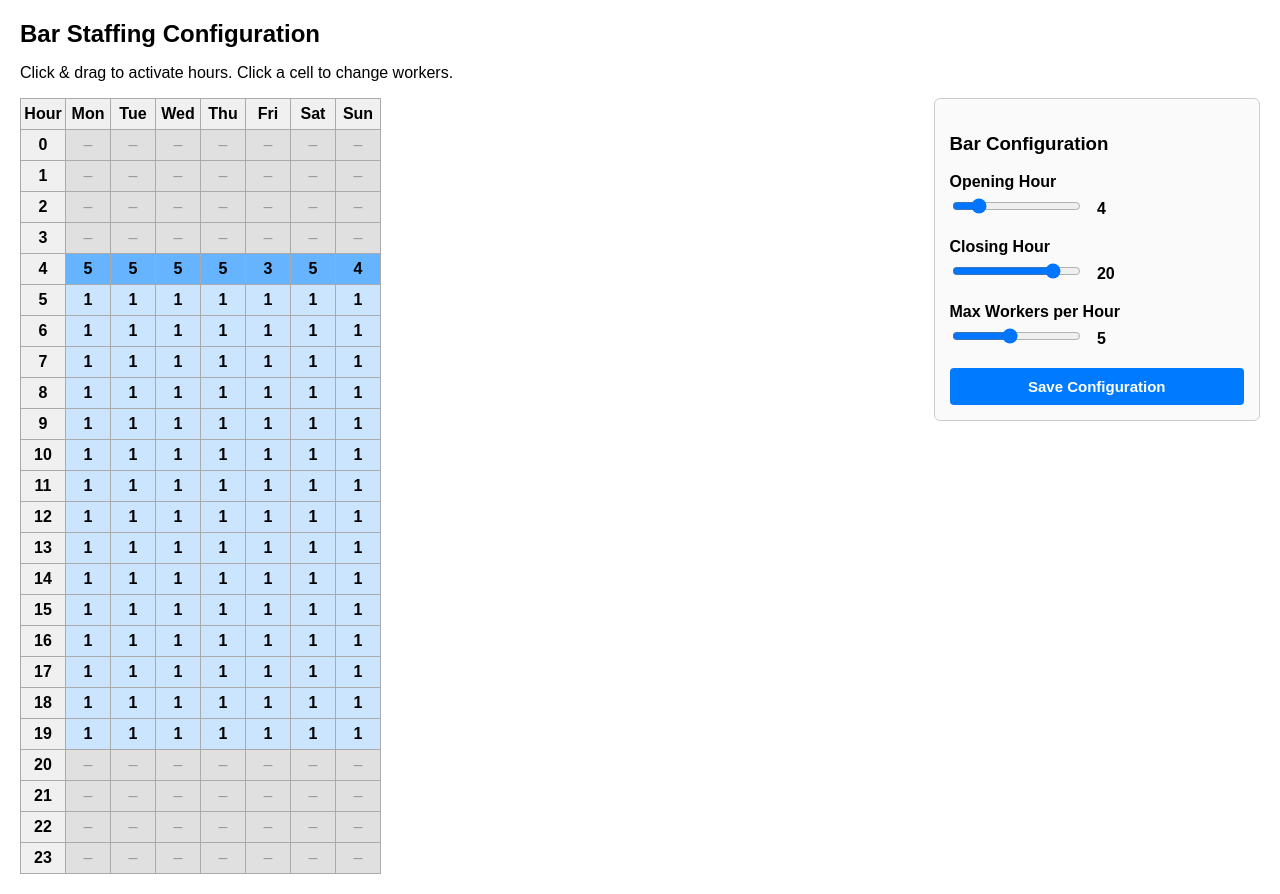
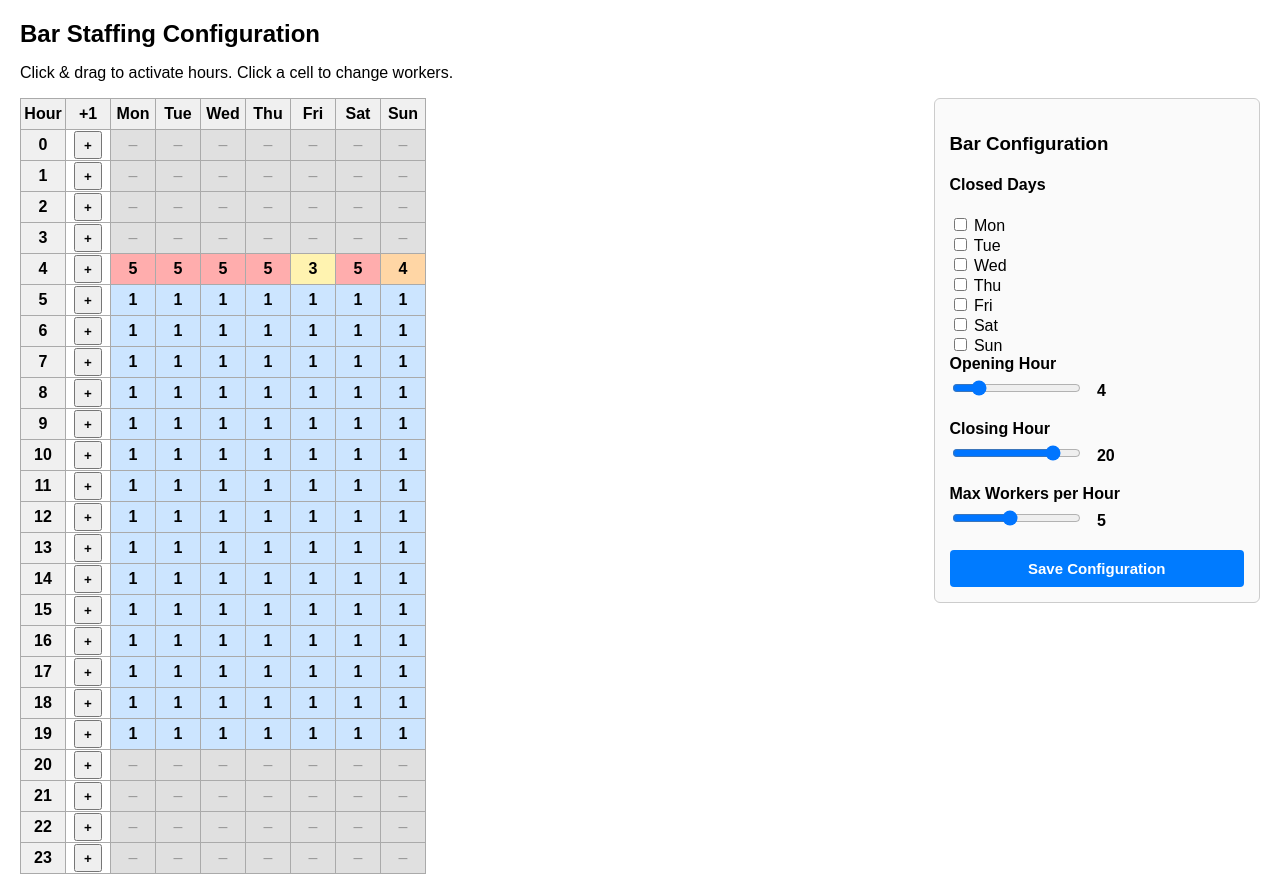
Before and after one commit to Rezacs/Tiffany, a Django app: page /config/staffing/ in a window 1280 px wide. Run offline with Django 5.2, Linux system fonts and the light colour scheme; data comes from the database, SQL or seed files in the repository; both versions use the stored data as it was after the commit.

Commit message:
adjusting the table

```diff
--- a/scheduler/models.py
+++ b/scheduler/models.py
@@ -13,6 +13,8 @@ class BarConfig(models.Model):
     opening_hour = models.IntegerField(default=4)  # 0–23
     closing_hour = models.IntegerField(default=23)  # 0–23
     max_workers_per_hour = models.IntegerField(default=4)
+    closed_days = models.JSONField(default=list)  # [0, 6] = Mon & Sun closed
+
 
 
 class StaffingRequirement(models.Model):
--- a/scheduler/views.py
+++ b/scheduler/views.py
@@ -70,20 +70,34 @@ from django.views.decorators.csrf import csrf_exempt
 from django.http import JsonResponse
 from django.shortcuts import render
 import json
-from .models import StaffingRequirement
 from .models import StaffingRequirement, BarConfig
 
 
 @csrf_exempt
 def staffing_config_view(request):
+
+    # ALWAYS get or create bar config first
+    bar, _ = BarConfig.objects.get_or_create(
+        id=1,
+        defaults={
+            "opening_hour": 0,
+            "closing_hour": 24,
+            "max_workers_per_hour": 4,
+            "closed_days": []
+        }
+    )
+
+    # -------------------------------
+    # POST: SAVE CONFIGURATION
+    # -------------------------------
     if request.method == "POST":
         data = json.loads(request.body)
 
-        # Save / update bar config
-        bar, _ = BarConfig.objects.get_or_create(id=1)
+        # Update bar config
         bar.opening_hour = data["opening_hour"]
         bar.closing_hour = data["closing_hour"]
         bar.max_workers_per_hour = data["max_workers"]
+        bar.closed_days = data.get("closed_days", [])
         bar.save()
 
         # Save staffing grid
@@ -98,12 +112,9 @@ def staffing_config_view(request):
 
         return JsonResponse({"status": "ok"})
 
-    # ---------- GET ----------
-    bar = BarConfig.objects.first()
-    opening_hour = bar.opening_hour if bar else 0
-    closing_hour = bar.closing_hour if bar else 24
-    max_workers = bar.max_workers_per_hour if bar else 4
-
+    # -------------------------------
+    # GET: RENDER PAGE
+    # -------------------------------
     saved = {}
     for req in StaffingRequirement.objects.all():
         saved.setdefault(req.day_of_week, {})
@@ -113,9 +124,10 @@ def staffing_config_view(request):
         "hours": range(24),
         "days": range(7),
         "day_names": ["Mon", "Tue", "Wed", "Thu", "Fri", "Sat", "Sun"],
-        "opening_hour": opening_hour,
-        "closing_hour": closing_hour,
-        "max_workers": max_workers,
+        "opening_hour": bar.opening_hour,
+        "closing_hour": bar.closing_hour,
+        "max_workers": bar.max_workers_per_hour,
+        "closed_days": bar.closed_days,
         "saved": saved,
     }
 
--- a/templates/config/staffing.html
+++ b/templates/config/staffing.html
@@ -50,15 +50,17 @@
     }
 
     td.open-hour {
-        background: #cce5ff;   /* 1 worker */
         cursor: pointer;
         font-weight: bold;
+        color: #000;
     }
 
-    td.multi-worker {
-        background: #66b3ff;   /* >1 workers */
-        color: #000;
-    }
+    /* Worker count colors */
+    td.workers-1 { background: #cce5ff; }   /* light blue */
+    td.workers-2 { background: #b6e3b6; }   /* green */
+    td.workers-3 { background: #fff3b0; }   /* yellow */
+    td.workers-4 { background: #ffd6a5; }   /* orange */
+    td.workers-5 { background: #ffadad; }   /* red */
 
     td.active {
         background: #66b3ff;
@@ -104,6 +106,14 @@
     .save-btn:hover {
         background: #0056b3;
     }
+
+    .hour-plus-btn {
+    width: 28px;
+    height: 28px;
+    font-weight: bold;
+    cursor: pointer;
+    }
+
     </style>
 
 </head>
@@ -117,23 +127,46 @@
     <!-- LEFT SIDE: TABLE -->
     <div class="grid-container">
         <table id="grid">
+
+            <!-- HEADER -->
             <tr>
                 <th>Hour</th>
+                <th>+1</th>
                 {% for day in day_names %}
                     <th>{{ day }}</th>
                 {% endfor %}
             </tr>
 
+            <!-- ROWS -->
             {% for hour in hours %}
             <tr>
+                <!-- Hour label -->
                 <th>{{ hour }}</th>
 
+                <!-- +1 workers button for this hour -->
+                <td>
+                    <button
+                        type="button"
+                        class="hour-plus-btn"
+                        data-hour="{{ hour }}">
+                        +
+                    </button>
+                </td>
+
+                <!-- Day cells -->
                 {% for day in days %}
                     {% with workers=saved|get_item:day|get_item:hour %}
-                        {% if hour < opening_hour or hour >= closing_hour %}
+                        {% if day in closed_days %}
+                            <!-- Whole day closed -->
                             <td class="closed-hour">–</td>
+
+                        {% elif hour < opening_hour or hour >= closing_hour %}
+                            <!-- Outside bar hours -->
+                            <td class="closed-hour">–</td>
+
                         {% else %}
-                            <td class="open-hour {% if workers|default:1 > 1 %}multi-worker{% endif %}"
+                            <!-- Open hour -->
+                            <td class="open-hour workers-{{ workers|default:1 }}"
                                 data-day="{{ day }}"
                                 data-hour="{{ hour }}"
                                 data-workers="{{ workers|default:1 }}">
@@ -144,13 +177,27 @@
                 {% endfor %}
             </tr>
             {% endfor %}
+
         </table>
     </div>
+
 
     <!-- RIGHT SIDE: CONTROLS -->
     <div class="controls-container">
 
         <h3>Bar Configuration</h3>
+
+        <h4>Closed Days</h4>
+
+        <label><input type="checkbox" class="closed-day-checkbox" value="0"> Mon</label><br>
+        <label><input type="checkbox" class="closed-day-checkbox" value="1"> Tue</label><br>
+        <label><input type="checkbox" class="closed-day-checkbox" value="2"> Wed</label><br>
+        <label><input type="checkbox" class="closed-day-checkbox" value="3"> Thu</label><br>
+        <label><input type="checkbox" class="closed-day-checkbox" value="4"> Fri</label><br>
+        <label><input type="checkbox" class="closed-day-checkbox" value="5"> Sat</label><br>
+        <label><input type="checkbox" class="closed-day-checkbox" value="6"> Sun</label><br>
+
+
 
         <div class="control-group">
             <label>Opening Hour</label>
@@ -177,17 +224,45 @@
 
 
 <script>
-/* -------------------------------
+
+/* ============================================
+   +1 WORKER FOR ENTIRE HOUR (ALL DAYS)
+============================================ */
+document.querySelectorAll(".hour-plus-btn").forEach(button => {
+
+    button.addEventListener("click", () => {
+        const hour = parseInt(button.dataset.hour);
+
+        document.querySelectorAll(
+            `.open-hour[data-hour="${hour}"]`
+        ).forEach(cell => {
+
+            let workers = parseInt(cell.dataset.workers || 1);
+
+            if (workers < maxWorkers) {
+                workers += 1;
+                cell.dataset.workers = workers;
+                cell.textContent = workers;
+                updateCellColor(cell, workers);
+            }
+        });
+    });
+
+});
+
+/* ======================================================
    GLOBAL STATE
--------------------------------- */
+====================================================== */
 let maxWorkers = parseInt(document.getElementById("maxWorkers").value);
 
-/* -------------------------------
+
+/* ======================================================
    SLIDER VALUE DISPLAY
--------------------------------- */
+====================================================== */
 function updateSliderValue(id) {
-    document.getElementById(id + "Value").textContent =
-        document.getElementById(id).value;
+    const input = document.getElementById(id);
+    const output = document.getElementById(id + "Value");
+    output.textContent = input.value;
 }
 
 ["openingHour", "closingHour", "maxWorkers"].forEach(id => {
@@ -204,11 +279,29 @@ function updateSliderValue(id) {
     });
 });
 
-/* -------------------------------
+
+/* ======================================================
+   CELL COLOR HANDLING
+====================================================== */
+function updateCellColor(cell, workers) {
+    // Remove previous workers-* classes
+    cell.classList.forEach(cls => {
+        if (cls.startsWith("workers-")) {
+            cell.classList.remove(cls);
+        }
+    });
+
+    // Cap color level at 5 (5+ = red)
+    const colorLevel = Math.min(workers, 5);
+    cell.classList.add("workers-" + colorLevel);
+}
+
+
+/* ======================================================
    GRID CELL CLICK LOGIC
-   - Clicking cycles worker count
+   - Click cycles worker count
    - Color reflects worker count
--------------------------------- */
+====================================================== */
 document.querySelectorAll(".open-hour").forEach(cell => {
 
     cell.addEventListener("click", () => {
@@ -220,21 +313,17 @@ document.querySelectorAll(".open-hour").forEach(cell => {
         cell.dataset.workers = workers;
         cell.textContent = workers;
 
-        // Color logic
-        if (workers > 1) {
-            cell.classList.add("multi-worker");
-        } else {
-            cell.classList.remove("multi-worker");
-        }
+        updateCellColor(cell, workers);
     });
 
 });
 
-/* -------------------------------
+
+/* ======================================================
    SAVE CONFIGURATION
--------------------------------- */
+====================================================== */
 function saveConfig() {
-    let cells = [];
+    const cells = [];
 
     document.querySelectorAll(".open-hour").forEach(cell => {
         cells.push({
@@ -258,18 +347,22 @@ function saveConfig() {
         })
     })
     .then(response => {
-        if (!response.ok) throw new Error("Save failed");
+        if (!response.ok) {
+            throw new Error("Save failed");
+        }
         alert("Configuration saved successfully");
     })
-    .catch(err => {
+    .catch(error => {
+        console.error(error);
         alert("Error saving configuration");
-        console.error(err);
     });
+
+    const closedDays = [];
+    document.querySelectorAll(".closed-day-checkbox:checked")
+    .forEach(cb => closedDays.push(parseInt(cb.value)));
+
 }
 </script>
 
-
-
-
 </body>
 </html>
```
Also changed, not shown: db.sqlite3, scheduler/migrations/0004_barconfig_closed_days.py (added).
